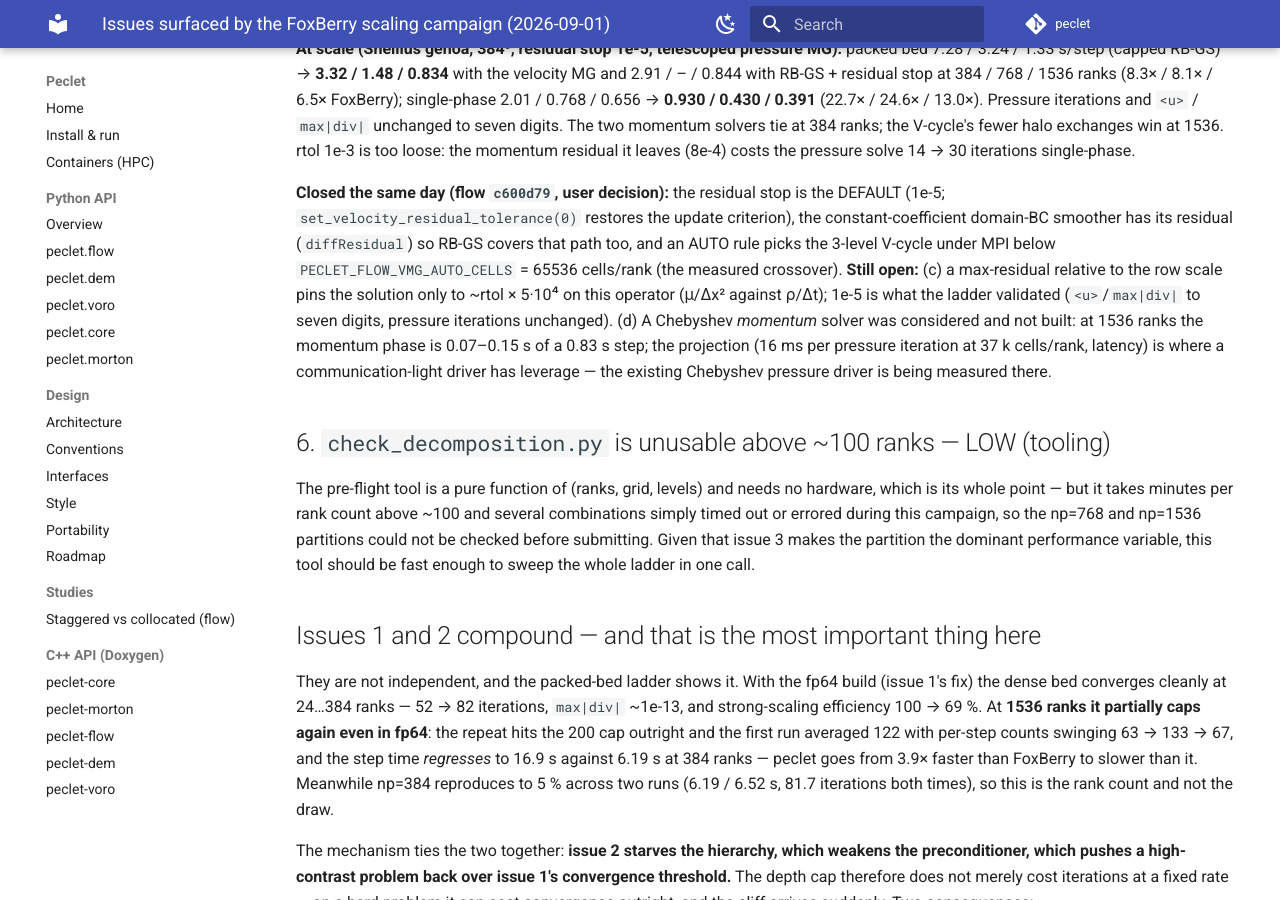
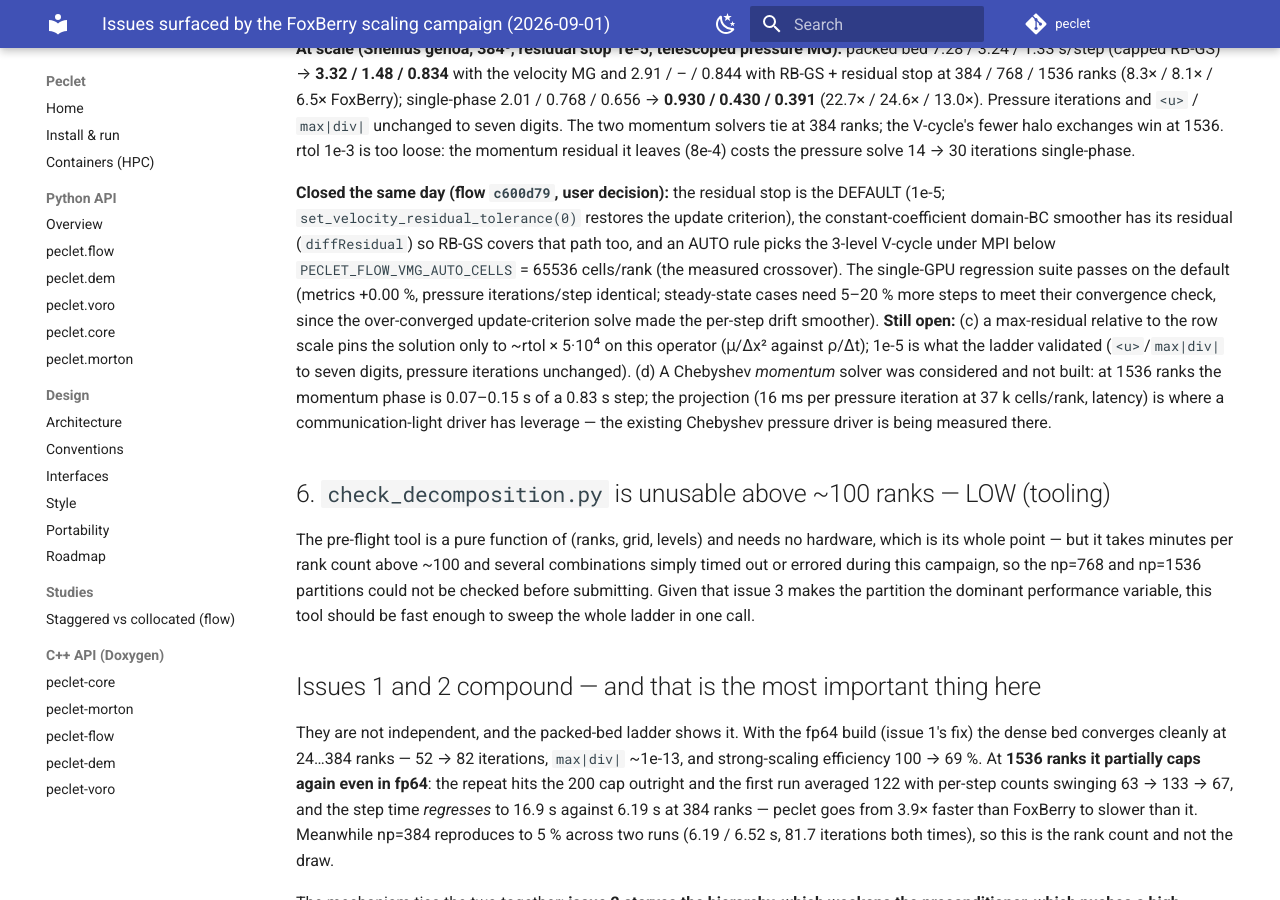
Before and after one commit to computational-chemical-engineering/peclet, an MkDocs documentation site: the page built from docs/SCALING_ISSUES.md, in a window 1280 px wide and 900 px high, scrolled down 4871 px. Built offline with MkDocs 1.6.1 and Material for MkDocs 9.7.7, drawn with Linux system fonts in a browser that asks for light colours; comment, search, counter and statistics services are not loaded.

Commit message:
docs(SCALING_ISSUES): regression-suite verdict on the residual default
Co-Authored-By: Claude Fable 5.1 <noreply@anthropic.com>
Claude-Session: https://claude.ai/code/session_011ro1pkvSwfqxh3e7JxTedi

```diff
--- a/docs/SCALING_ISSUES.md
+++ b/docs/SCALING_ISSUES.md
@@ -220,7 +220,10 @@ momentum residual it leaves (8e-4) costs the pressure solve 14 → 30 iterations
 `set_velocity_residual_tolerance(0)` restores the update criterion), the constant-coefficient
 domain-BC smoother has its residual (`diffResidual`) so RB-GS covers that path too, and an AUTO
 rule picks the 3-level V-cycle under MPI below `PECLET_FLOW_VMG_AUTO_CELLS` = 65536 cells/rank
-(the measured crossover). **Still open:** (c) a max-residual relative to the row scale pins the
+(the measured crossover). The single-GPU regression suite passes on the default (metrics +0.00 %, pressure iterations/step
+identical; steady-state cases need 5–20 % more steps to meet their convergence check, since the
+over-converged update-criterion solve made the per-step drift smoother). **Still open:** (c) a
+max-residual relative to the row scale pins the
 solution only to ~rtol × 5·10⁴ on this operator (μ/Δx² against ρ/Δt); 1e-5 is what the ladder
 validated (`<u>`/`max|div|` to seven digits, pressure iterations unchanged). (d) A Chebyshev
 *momentum* solver was considered and not built: at 1536 ranks the momentum phase is 0.07–0.15 s of
```
